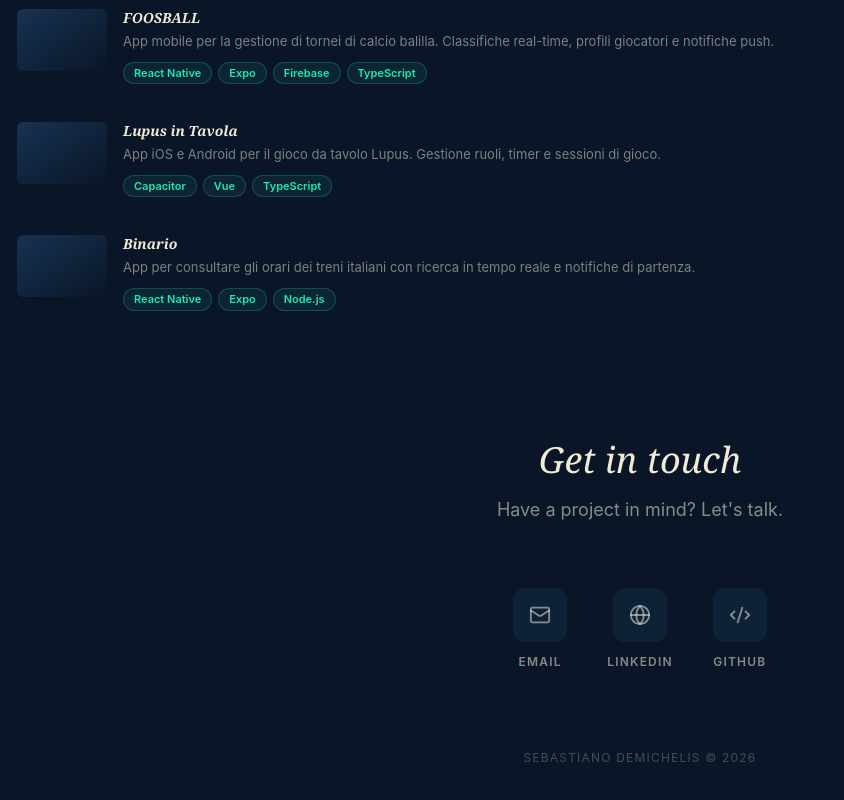
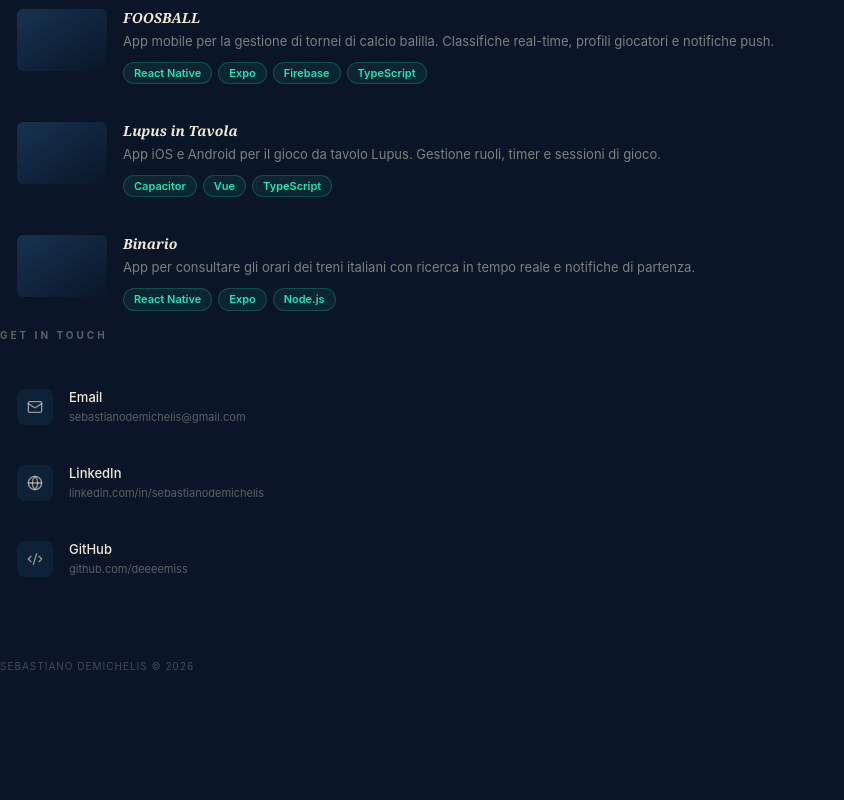
Before and after one commit to deeeemiss/portfolio, a React app: page / in a window 1280 px wide. Shown: the part 1119-1919 px from the top of the page, without its empty margins (0-844 px from the left). After the commit the page ends 1889 px from the top, so only its background shows below. Built offline with nearby package versions, Linux system fonts and the light colour scheme; the HTML template or start-up script is replaced by a standard one.

Commit message:
refactor: Contact section — card hover style

```diff
--- a/src/components/sections/Contact.tsx
+++ b/src/components/sections/Contact.tsx
@@ -1,24 +1,27 @@
+import { motion } from 'framer-motion'
+import { Mail, Globe, Code2 } from 'lucide-react'
 import { useTranslation } from 'react-i18next'
-import { Mail, Globe, Code2 } from 'lucide-react'
-import { AnimatedSection } from '../ui/AnimatedSection'
 
 const LINKS = [
   {
     Icon: Mail,
     labelKey: 'contact.email' as const,
     href: 'mailto:sebastianodemichelis@gmail.com',
+    value: 'sebastianodemichelis@gmail.com',
     external: false,
   },
   {
     Icon: Globe,
     labelKey: 'contact.linkedin' as const,
     href: 'https://linkedin.com/in/sebastianodemichelis',
+    value: 'linkedin.com/in/sebastianodemichelis',
     external: true,
   },
   {
     Icon: Code2,
     labelKey: 'contact.github' as const,
     href: 'https://github.com/deeeemiss',
+    value: 'github.com/deeeemiss',
     external: true,
   },
 ]
@@ -27,44 +30,40 @@ export function Contact() {
   const { t } = useTranslation()
 
   return (
-    <section id="contact" className="py-28 bg-bg-base">
-      <div className="max-w-6xl mx-auto px-6 text-center">
-        <AnimatedSection>
-          <h2 className="font-serif italic text-4xl text-text-primary mb-4">
+    <section id="contact" className="scroll-mt-4 pb-24">
+      <h2 className="text-[10px] font-bold uppercase tracking-[3px] text-text-primary/35 mb-7">
         {t('contact.title')}
       </h2>
-          <p className="text-text-primary/55 mb-16 text-lg max-w-md mx-auto">
-            {t('contact.subtitle')}
-          </p>
-        </AnimatedSection>
 
-        <AnimatedSection delay={0.15}>
-          <div className="flex justify-center gap-10 flex-wrap">
-            {LINKS.map(({ Icon, labelKey, href, external }) => (
-              <a
+      <div className="flex flex-col gap-1">
+        {LINKS.map(({ Icon, labelKey, href, value, external }) => (
+          <motion.a
             key={labelKey}
             href={href}
             target={external ? '_blank' : undefined}
             rel={external ? 'noopener noreferrer' : undefined}
-                className="flex flex-col items-center gap-3 text-text-primary/55 hover:text-accent transition-colors group"
+            className="flex items-center gap-4 p-4 rounded-xl border border-transparent text-text-primary/60"
+            whileHover={{ backgroundColor: 'rgba(22,51,82,0.55)', borderColor: 'rgba(29,233,182,0.12)', color: '#1DE9B6' }}
+            transition={{ duration: 0.2 }}
           >
-                <div className="p-4 bg-bg-surface rounded-xl group-hover:bg-bg-elevated transition-colors">
-                  <Icon size={22} />
+            <div className="w-9 h-9 bg-bg-surface rounded-lg flex items-center justify-center flex-shrink-0">
+              <Icon size={16} />
             </div>
-                <span className="text-xs font-semibold uppercase tracking-widest">
+            <div>
+              <div className="text-[13px] font-medium text-text-primary">
                 {t(labelKey)}
-                </span>
-              </a>
+              </div>
+              <div className="text-[11px] text-text-primary/35 mt-0.5">
+                {value}
+              </div>
+            </div>
+          </motion.a>
         ))}
       </div>
-        </AnimatedSection>
 
-        <AnimatedSection delay={0.3}>
-          <p className="mt-20 text-xs text-text-primary/25 uppercase tracking-widest">
+      <p className="mt-16 text-[10px] text-text-primary/25 uppercase tracking-widest">
         Sebastiano Demichelis &copy; {new Date().getFullYear()}
       </p>
-        </AnimatedSection>
-      </div>
     </section>
   )
 }
```
Lines whose indentation alone changed are shown as unchanged.
